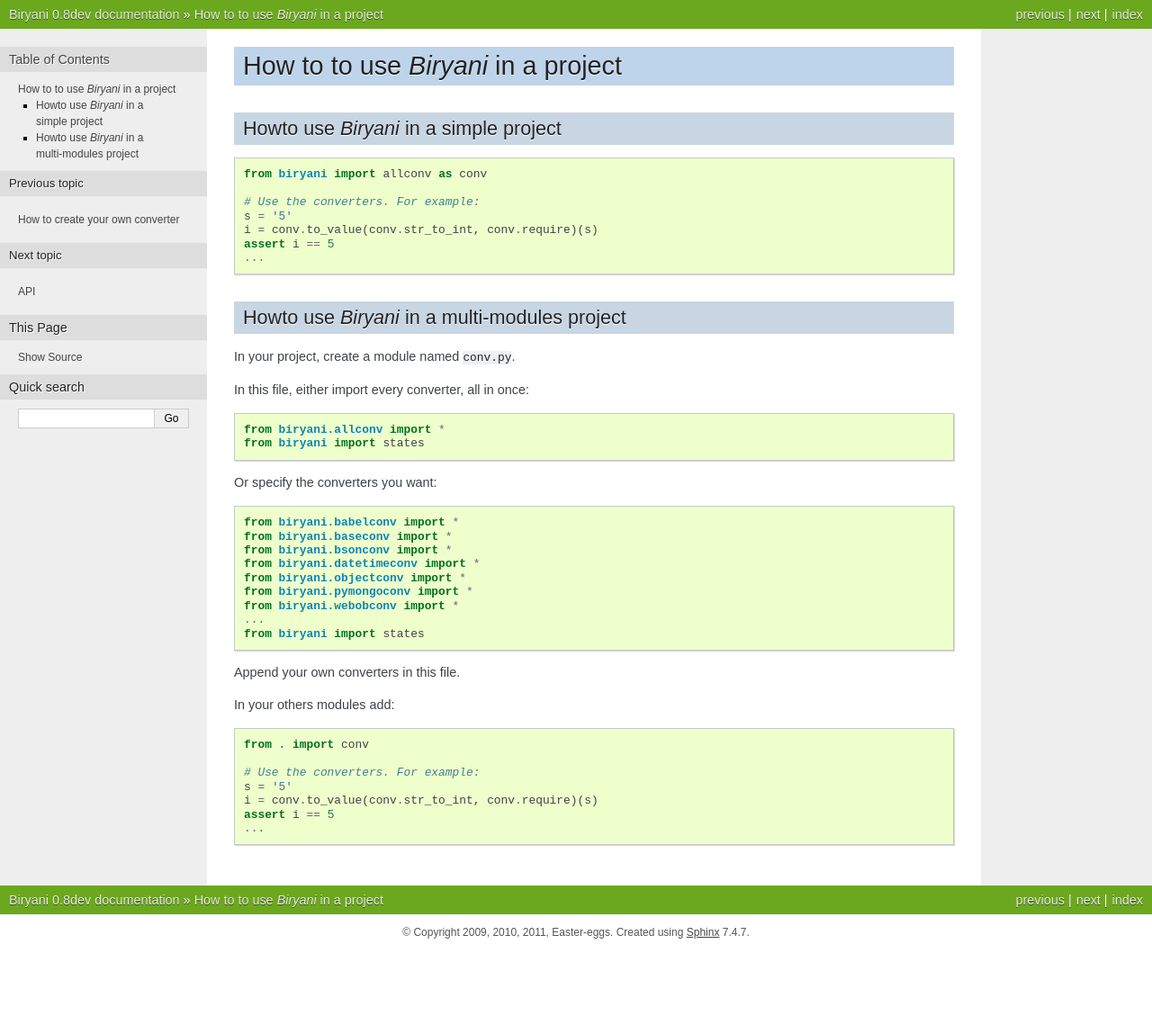
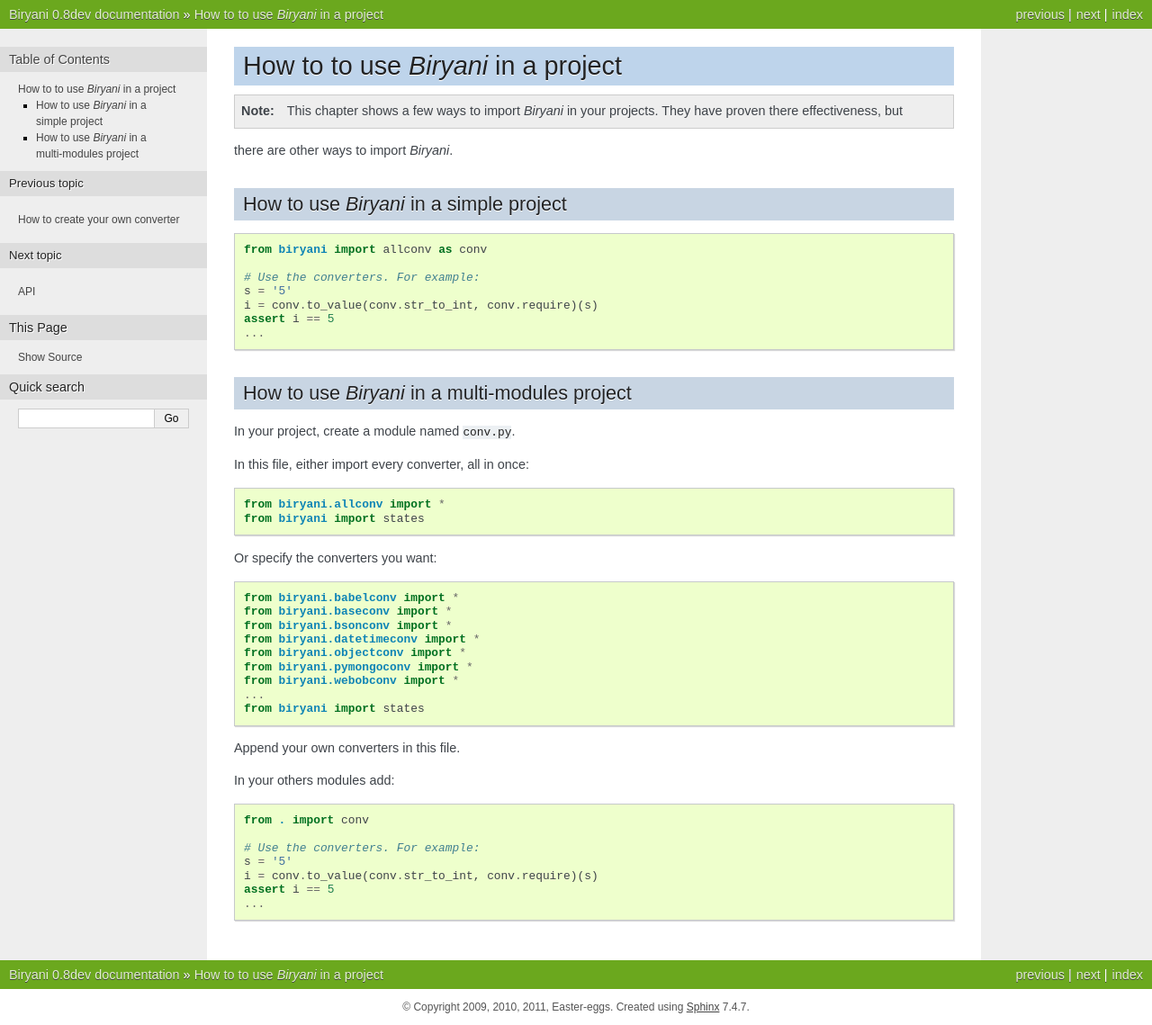
Before and after one commit to openfisca/biryani, a Sphinx documentation site: the page built from docs/source/how-to-use.rst, in a window 1280 px wide. Shown: the whole page at 90% size. Built offline with Sphinx 7.4.7, drawn with Linux system fonts in a browser that asks for light colours; before the commit the page ends 1056 px from its top, so only the background shows below that.

Commit message:
Improve doc on how to import Biryani in a project.

```diff
--- a/docs/source/how-to-use.rst
+++ b/docs/source/how-to-use.rst
@@ -2,9 +2,12 @@
 How to to use *Biryani* in a project
 ************************************
 
+.. note:: This chapter shows a few ways to import *Biryani* in your projects. They have proven there effectiveness, but
+there are other ways to import *Biryani*.
 
-Howto use *Biryani* in a simple project
-=======================================
+
+How to use *Biryani* in a simple project
+========================================
 
 ::
 
@@ -17,8 +20,8 @@
     ...
 
 
-Howto use *Biryani* in a multi-modules project
-==============================================
+How to use *Biryani* in a multi-modules project
+===============================================
 
 In your project, create a module named ``conv.py``.
 
```
